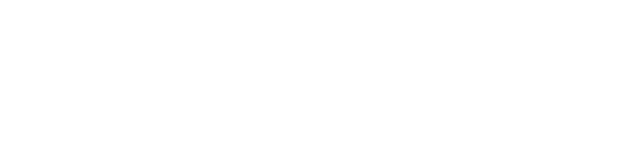
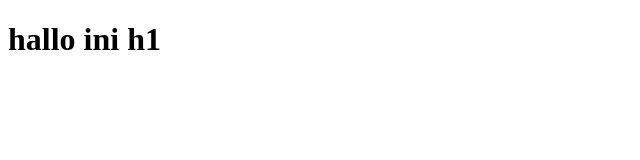
Before and after one commit to A12Y4/remote-lokal, a plain HTML site: page index.html in a window 1280 px wide. Shown: the whole page, without its empty margins (0-640 px from the left). Drawn offline with Linux system fonts and the light colour scheme.

Commit message:
nambah h1

```diff
--- a/index.html
+++ b/index.html
@@ -6,6 +6,6 @@
     <title>Nyoba Ngepush dari git ke github</title>
 </head>
 <body>
-
+<h1>hallo ini h1</h1>
 </body>
 </html>
```
